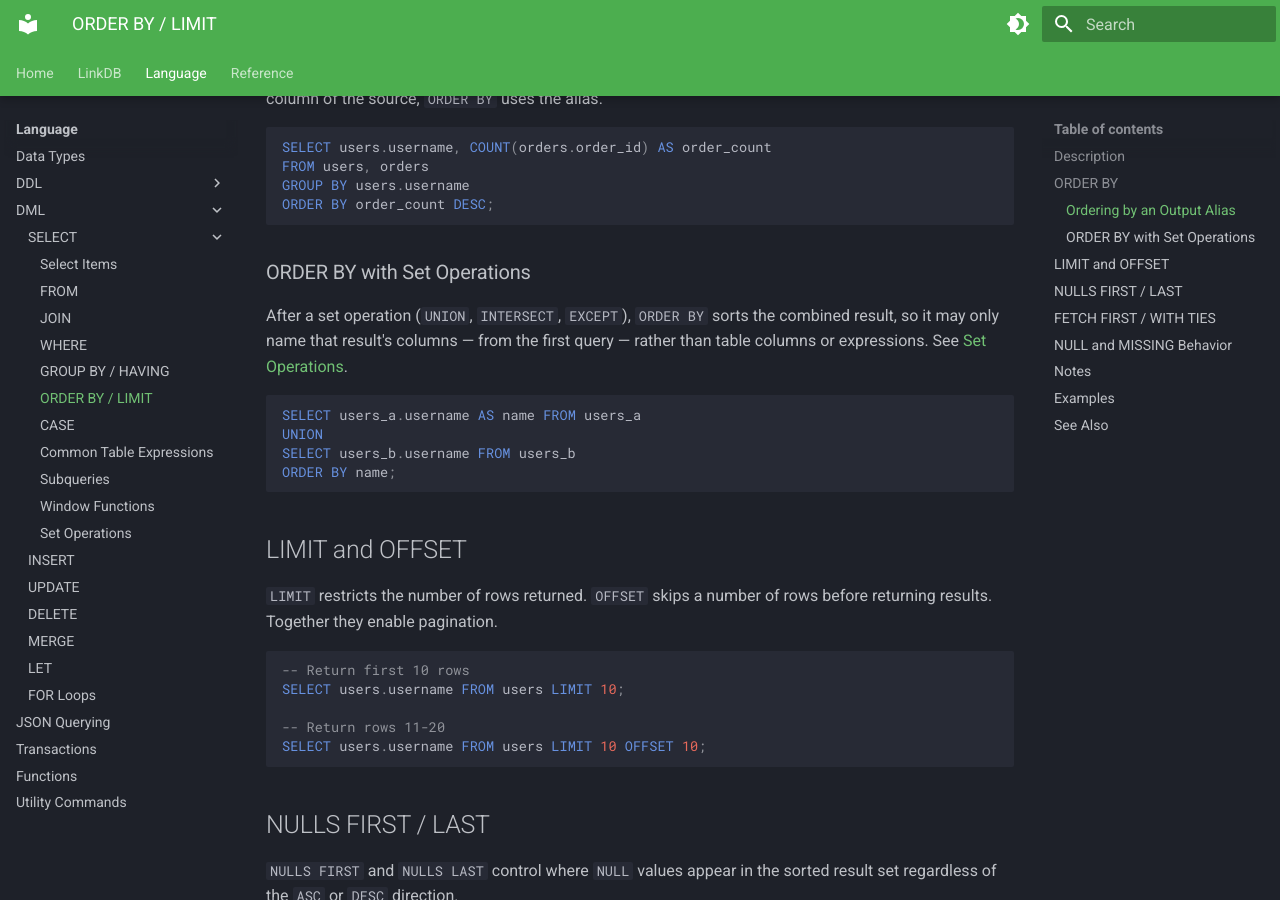
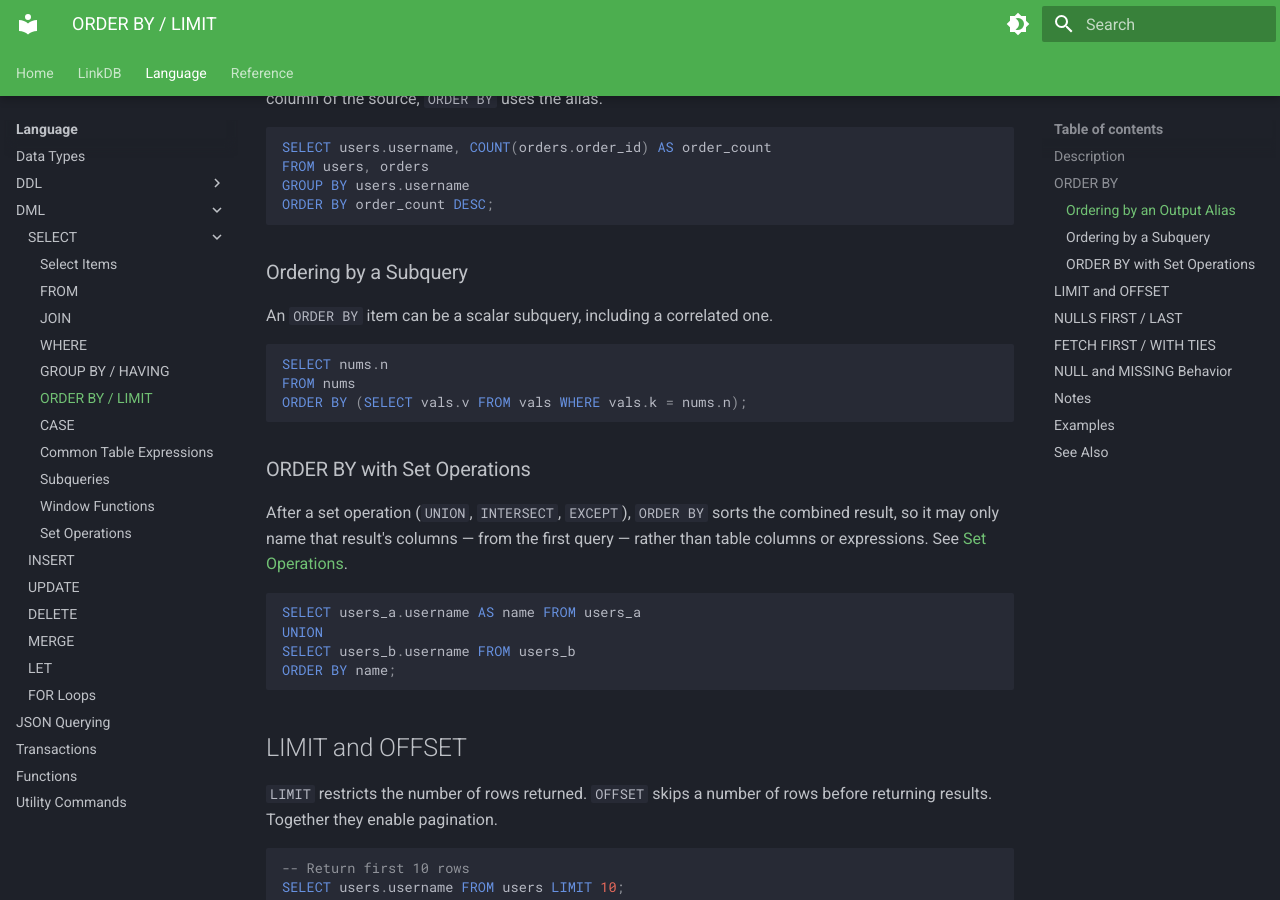
Before and after one commit to linkql/linkdb-docs, an MkDocs documentation site: the page built from docs/language/dml/select/order-and-limit.md, in a window 1280 px wide and 900 px high, scrolled down 1077 px. Built offline with MkDocs 1.6.1 and Material for MkDocs 9.7.7, drawn with Linux system fonts in a browser that asks for light colours.

Commit message:
document subquery sources in FOR/MERGE and subqueries in ORDER BY and RETURNING

````diff
--- a/docs/language/dml/select/order-and-limit.md
+++ b/docs/language/dml/select/order-and-limit.md
@@ -46,6 +46,15 @@ SELECT users.username, COUNT(orders.order_id) AS order_count
 FROM users, orders
 GROUP BY users.username
 ORDER BY order_count DESC;
+```
+
+### Ordering by a Subquery
+An `ORDER BY` item can be a scalar subquery, including a correlated one.
+
+```sql
+SELECT nums.n
+FROM nums
+ORDER BY (SELECT vals.v FROM vals WHERE vals.k = nums.n);
 ```
 
 ### ORDER BY with Set Operations
````
Also changed, not shown: docs/language/dml/delete.md (+2 -1 lines), docs/language/dml/for.md (+2 -0 lines), docs/language/dml/insert.md (+1 -1 lines), docs/language/dml/merge.md (+3 -1 lines), docs/language/dml/update.md (+2 -1 lines).
